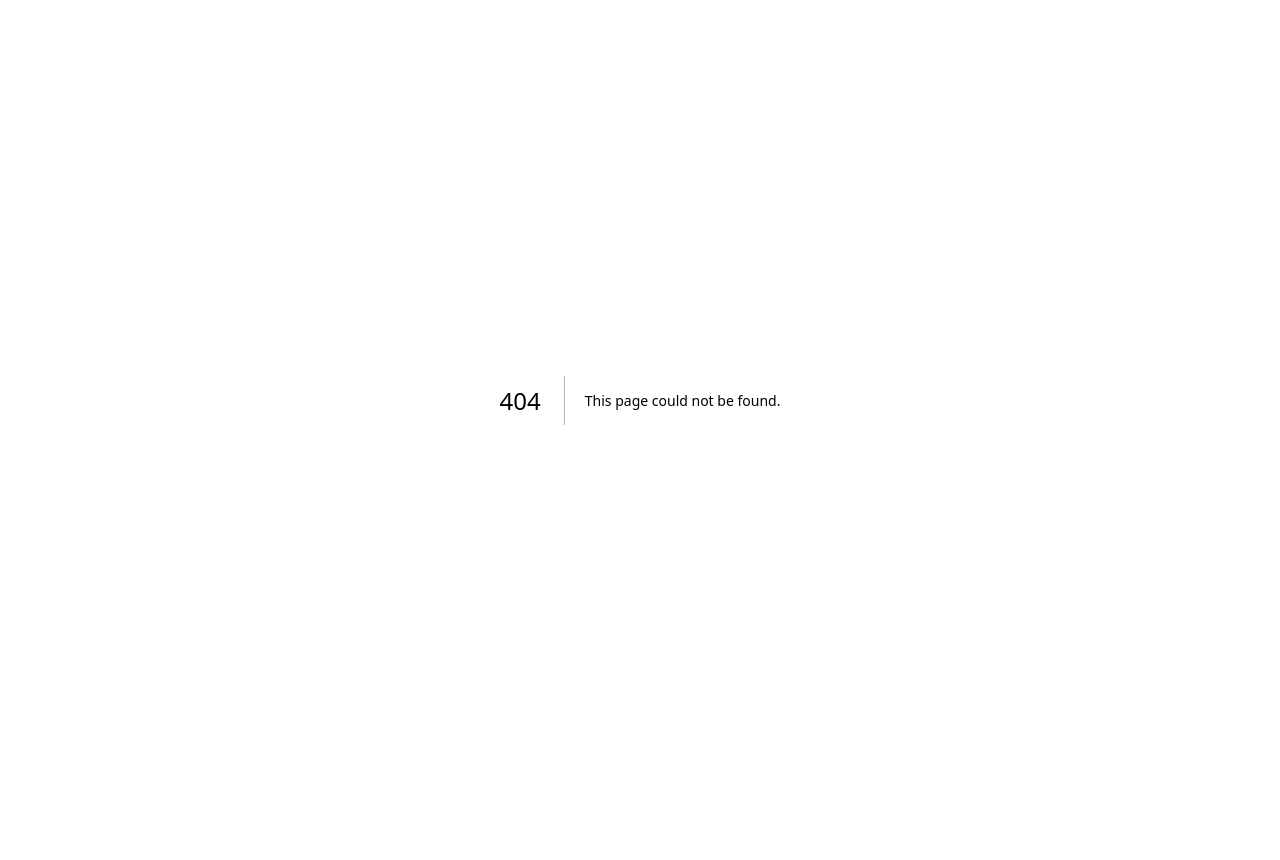
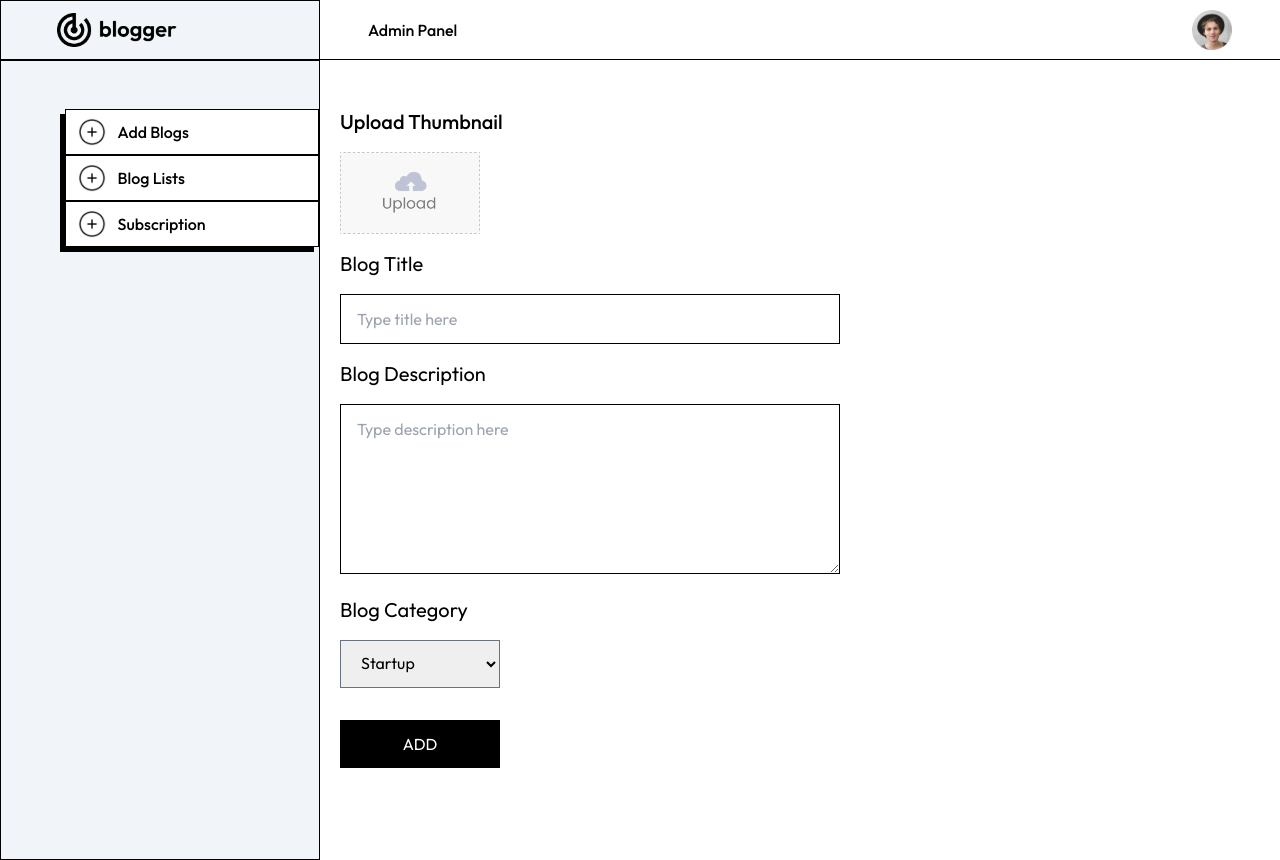
Before and after one commit to HarishBabu-DV/Blog-App, a Next.js app: page /admin/addBlog in a window 1280 px wide. Before the commit this address had no page. Before the commit the page ends 800 px from the top, so only its background shows below. Built offline with nearby package versions, Linux system fonts and the light colour scheme.

Commit message:
created admin routes

```diff
--- /dev/null
+++ b/app/admin/addBlog/page.tsx
@@ -0,0 +1,49 @@
+'use client'
+import React, { useState } from 'react'
+import Image from 'next/image'
+import { assets } from '@/assets/assets'
+
+const page = () => {
+    const [image,setImage]=useState(false)
+    const [data,setData]=useState({
+        title:'',
+        description:'',
+        category:'',
+        author:'Alex',
+        authorimg:'/author_img.png'
+    })
+    const onChangeHandle=(e:React.ChangeEvent<HTMLInputElement> | React.ChangeEvent<HTMLSelectElement>)=>{
+        const name=e.target.name;
+        const value=e.target.value;
+        setData((data)=>({...data,[name]:value}))
+    }
+    console.log(data)
+  return (
+    <>
+        <form  action="" className='pt-5 px-5 sm:pt-12 sm:scroll-pl-16'>
+            <p className="text-xl font-medium">Upload Thumbnail</p>
+            <label htmlFor="image">
+                <Image src={assets.upload_area} alt='upload icon' width={140} height={70} className='mt-4'/>
+            </label>
+            <input type="file" id="image" hidden required />
+
+            <p className='text-xl mt-4'>Blog Title</p>
+            <input type="text" placeholder='Type title here' required name='title' className='w-full sm:w-[500px] mt-4 px-4 py-3 border border-black' onChange={onChangeHandle}/>
+
+            <p className='text-xl mt-4'>Blog Description</p>
+            <textarea rows={6} placeholder='Type description here' name='description' required className='w-full sm:w-[500px] mt-4 px-4 py-3 border border-black' />
+
+            <p className='text-xl mt-4'>Blog Category</p>
+            <select onChange={onChangeHandle} name='category' className='w-40 mt-4 px-4 py-3 border border-gray-500'>
+                <option value="Startup">Startup</option>
+                <option value="Technology">Technology</option>
+                <option value="Lifestyle">Lifestyle</option>
+            </select>
+            <br />
+            <button className='mt-8 w-40 h-12 bg-black text-white'>ADD</button>
+        </form>
+    </>
+  )
+}
+
+export default page
--- /dev/null
+++ b/app/admin/layout.tsx
@@ -0,0 +1,26 @@
+import SideBar from '@/components/admin/SideBar'
+import React from 'react'
+import Image from 'next/image'
+import { assets } from '@/assets/assets'
+import { Space_Mono } from 'next/font/google'
+
+const layout = ({children}:{
+    children:React.ReactNode;
+}) => {
+  return (
+    <>
+        <div className='flex'>
+            <SideBar />
+            <div className='flex flex-col w-full'>
+                <div className='flex items-center justify-between w-full py-3 max-h-[60px] px-12 border-b border-black'>
+                    <h3 className='font-medium'>Admin Panel</h3>
+                    <Image src={assets.profile_icon} alt='profile' width={40} />
+                </div>
+                {children}
+            </div>
+        </div>
+    </>
+  )
+}
+
+export default layout
--- /dev/null
+++ b/app/admin/page.tsx
@@ -0,0 +1,9 @@
+import React from 'react'
+
+const page = () => {
+  return (
+    <div>admin Page</div>
+  )
+}
+
+export default page
--- /dev/null
+++ b/components/admin/SideBar.tsx
@@ -0,0 +1,32 @@
+import React from 'react'
+import Image from 'next/image'
+import { assets } from '@/assets/assets'
+import Link from 'next/link'
+
+const SideBar = () => {
+  return (
+    <div className='flex flex-col bg-slate-100'>
+        <div className='px-2 sm:pl-14 py-3 border border-black'>
+            <Image src={assets.logo} alt='logo' width={120} />
+        </div>
+        <div className='w-28 sm:w-80 h-[100vh] relative py-12 border border-black'>
+            <div className='w-1/2 sm:w-[80%] absolute right-0 '>
+                <Link href={'/admin/addBlog'} className='flex items-center border border-black gap-3 font-medium px-3 py-2 bg-white shadow-[-5px_5px_0px_#000]'>
+                    <Image src={assets.add_icon} alt='added section' width={28}/>
+                        <p className='max-sm:hidden'>Add Blogs</p>
+                </Link>
+                <Link href={'/admin/addProduct'} className='flex items-center border border-black gap-3 font-medium px-3 py-2 bg-white shadow-[-5px_5px_0px_#000]'>
+                    <Image src={assets.add_icon} alt='added section' width={28}/>
+                        <p className='max-sm:hidden'>Blog Lists</p>
+                </Link>
+                <Link href={'/admin/addProduct'} className='flex items-center border border-black gap-3 font-medium px-3 py-2 bg-white shadow-[-5px_5px_0px_#000]'>
+                    <Image src={assets.add_icon} alt='added section' width={28}/>
+                        <p className='max-sm:hidden'>Subscription</p>
+                </Link>
+            </div>
+        </div>
+    </div>
+  )
+}
+
+export default SideBar
```
